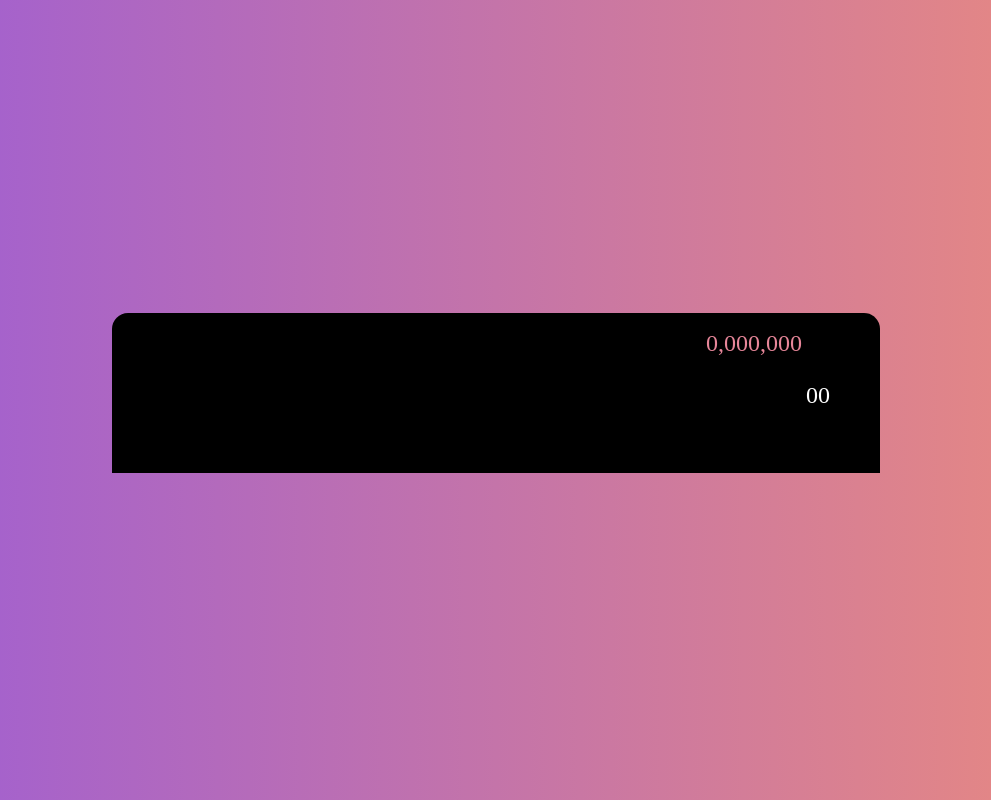
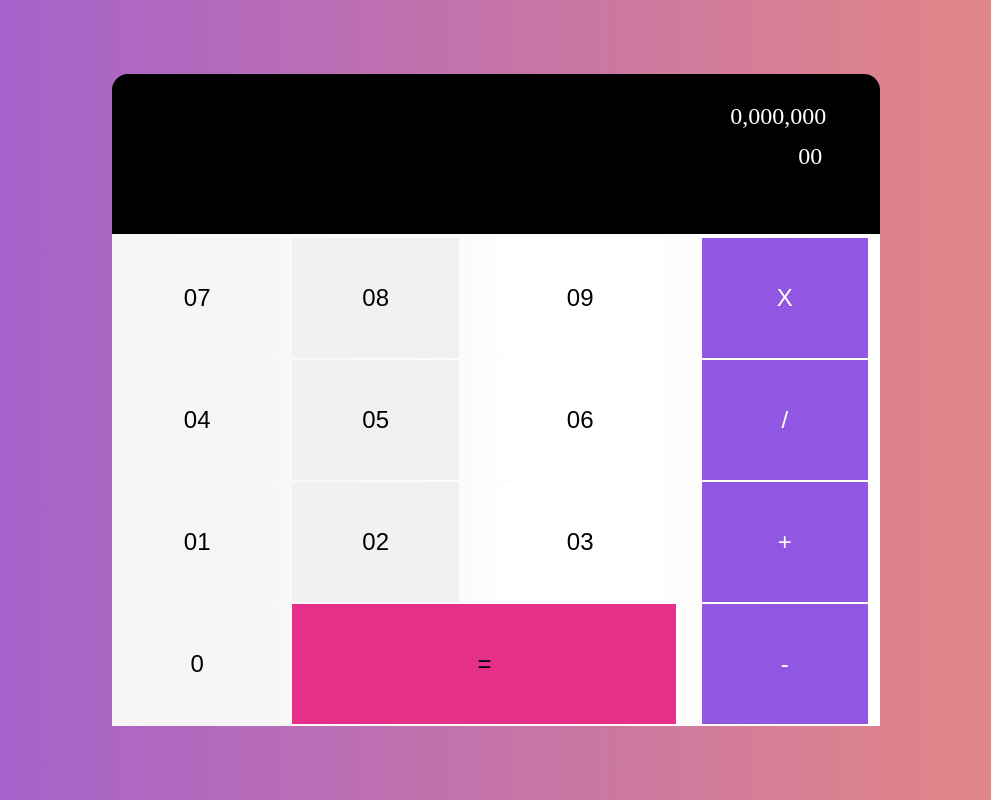
Before and after one commit to ZAINKHAN25/calculator, a plain HTML site: page index.html in a window 1280 px wide. Shown: the whole page, without its empty margins (144-1135 px from the left). Drawn offline with Linux system fonts and the light colour scheme.

Commit message:
kam chal rha hai

```diff
--- a/index.html
+++ b/index.html
@@ -19,34 +19,75 @@
                         <td id="mainanswer">00</td>
                     </tr>
                 </div>
+                <!-- <tr>
+                    <td>
+                        <button class="btn">0</button>
+                    </td>
+                    <td>
+                        <button class="btn">0</button>
+                    </td>
+                    <td>
+                        <button class="btn">0</button>
+                    </td>
+                    <td>
+                        <button class="btn">0</button>
+                    </td>
+                </tr> -->
                 <tr>
-                    <td></td>
-                    <td></td>
-                    <td></td>
-                    <td></td>
+                    <td>
+                            <button class="btn maximumColor">07</button>
+                        </td>
+                        <td>
+                            <button class="btn chota">08</button>
+                        </td>
+                        <td>
+                            <button class="btn">09</button>
+                        </td>
+                        <td>
+                            <button class="btn integers"> X </button>
+                        </td>
                     </tr>
                     <tr>
-                    <td></td>
-                    <td></td>
-                    <td></td>
-                    <td></td>
-                </tr>
-                <tr>
-                    <td></td>
-                    <td></td>
-                    <td></td>
-                    <td></td>
+                        <td>
+                            <button class="btn maximumColor">04</button>
+                        </td>
+                        <td>
+                            <button class="btn chota">05</button>
+                        </td>
+                        <td>
+                            <button class="btn">06</button>
+                        </td>
+                        <td>
+                            <button class="btn integers"> / </button>
+                        </td>
 
                     </tr>
                     <tr>
-                    <td></td>
-                    <td></td>
-                    <td></td>
-                    <td></td>
+                        <td colspan="1">
+                            <button class="btn maximumColor">01</button>
+                        </td>
+                        <td colspan="1">
+                            <button class="btn chota">02</button>
+                        </td>
+                        <td colspan="1">
+                            <button class="btn">03</button>
+                        </td>
+                        <td colspan="1">
+                            <button class="btn integers"> + </button>
+                        </td>
                     </tr>
                     <tr>
-
+                        <td colspan="1">
+                            <button class="btn maximumColor">0</button>
+                        </td>
+                        <td colspan="2">
+                            <button id="equalsign"> = </button>
+                        </td>
+                        <td colspan="1">
+                            <button class="btn integers">-</button>
+                        </td>
                     </tr>
+                    <div class="andarkasaman"></div>
                 </table>
         </div>
     </div>
--- a/style.css
+++ b/style.css
@@ -5,6 +5,7 @@
 }
 
 #body{
+    z-index: -2;
     background-image: linear-gradient(to right,#9d5dd5, #eb8b7d);
     width: 100vw;
     height: 100vh;
@@ -23,15 +24,22 @@
     color: white;
     border-top-right-radius: 2vh;
     border-top-left-radius: 2vh;
-    overflow-x: scroll;
+    /* overflow: hidden; */
+    position: relative;
+    padding-right: 5vw;
 }
 
 #maincontroll{
-    color: #e78699;
+    margin-top: -30vh;
+    margin-right: -90vw;
+    font-size: 3vh;
+    color: white;
+    z-index: 3;
+    /* color: #e78699;
     margin-top: -33vh;
-    margin-right: -100vw;
+    margin-right: -90vw;
     font-size: 3vh;
-    position: absolute;
+    position: absolute; */
 }
 
 .upper{
@@ -42,13 +50,82 @@
 }
 
 #mainanswer{
-    position: absolute;
+    /* position: absolute; */
     margin-top: -20vh;
-    margin-right: -110vw;
+    margin-right: -95vw;
     font-size: 3vh;
     color: white;
+    z-index: 3;
 }
 
-#relative{
-    position: relative;
+.btn{
+    width: 13vw;
+    height: 15vh;
+    background-color: rgb(255, 255, 255);
+    border: none;
+    font-size: 3vh;
+    /* padding: 1vh 1vw; */
 }
+.btn:hover{
+    /* width: 14.5vw; */
+    height: 15vh;
+    background-color: rgb(236, 236, 236);
+    border: none;
+    font-size: 3vh;
+}
+
+#equalsign{
+    height: 15vh;
+    background-color: #e62f89;
+    border: none;
+    font-size: 3vh;
+    /* padding: 1vh 1vw; */
+    width: 30vw !important;
+}
+#equalsign:hover{
+    height: 15vh;
+    background-color: #c42876;
+    border: none;
+    font-size: 3vh;
+    /* padding: 1vh 1vw; */
+    width: 30vw !important;
+}
+
+.andarkasaman{
+    background-color: rgb(0, 0, 0);
+    width: 60vw;
+    height: 50vh;
+    position: absolute;
+    z-index: -1;
+}
+
+.maximumColor{
+    background-color: #f6f6f6 !important;
+}
+.maximumColor:hover{
+    background-color: #d3d3d3 !important;
+}
+
+table{
+    background-image: linear-gradient(to right, #f6f6f6, #fcfcfc, white );
+    width: 60vw;
+}
+
+.integers{
+    background-color: #9157e2 !important;
+    color: white;
+}
+.integers:hover{
+    background-color: #7143b0 !important;
+}
+
+.chota{
+    background-color: #f1f1f1 !important;
+}
+.chota:hover{
+    background-color: #d1d1d1 !important;
+}
+
+/* maximum background color f6f6f6 */
+/* integer background color 9157e2 */
+/* maximum se chota background color fcfcfc */
```
Lines whose indentation alone changed are shown as unchanged.
